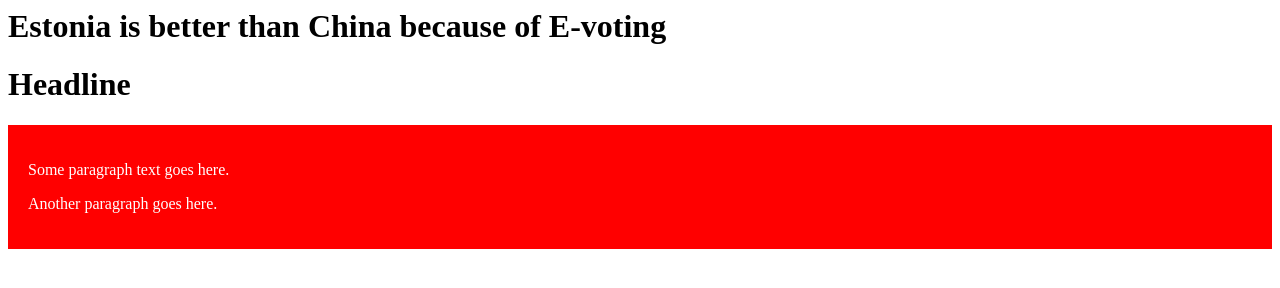
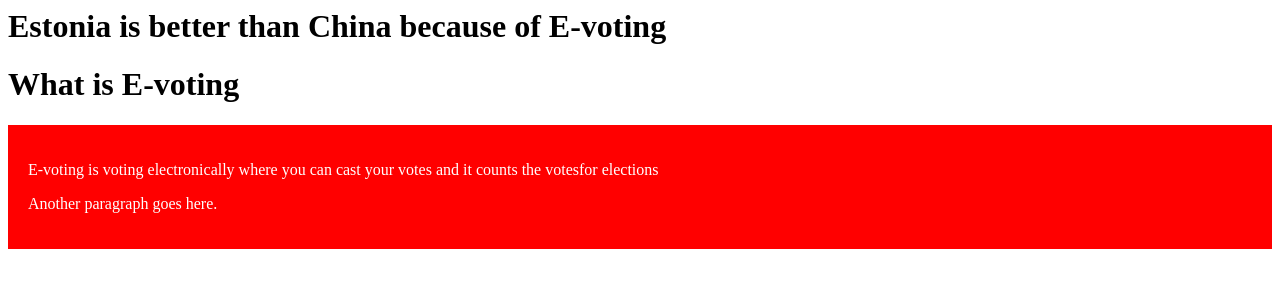
Before and after one commit to tapiae/E-voting, a plain HTML site: page index.html in a window 1280 px wide. Drawn offline with Linux system fonts and the light colour scheme.

Commit message:
Update index.html

```diff
--- a/index.html
+++ b/index.html
@@ -3,9 +3,9 @@
 <html>
 <html>
 
-    <h1>Headline</h1>
+    <h1>What is E-voting</h1>
     <div style="background-color:red; color:white; padding:20px;">
-      <p>Some paragraph text goes here.</p>
+      <p>E-voting is voting electronically where you can cast your votes and it counts the votesfor elections </p>
       <p>Another paragraph goes here.</p>
     </div>
 
```
